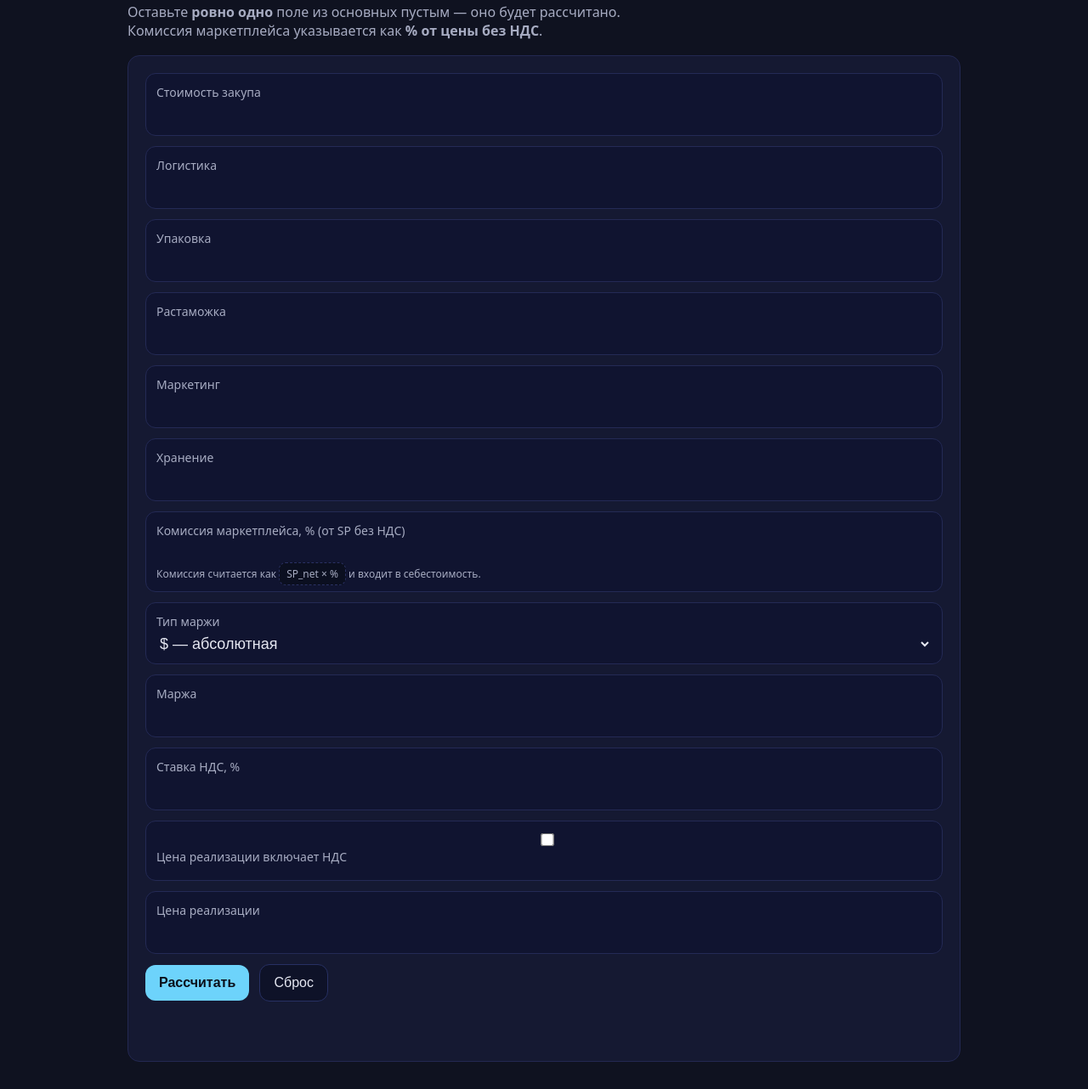
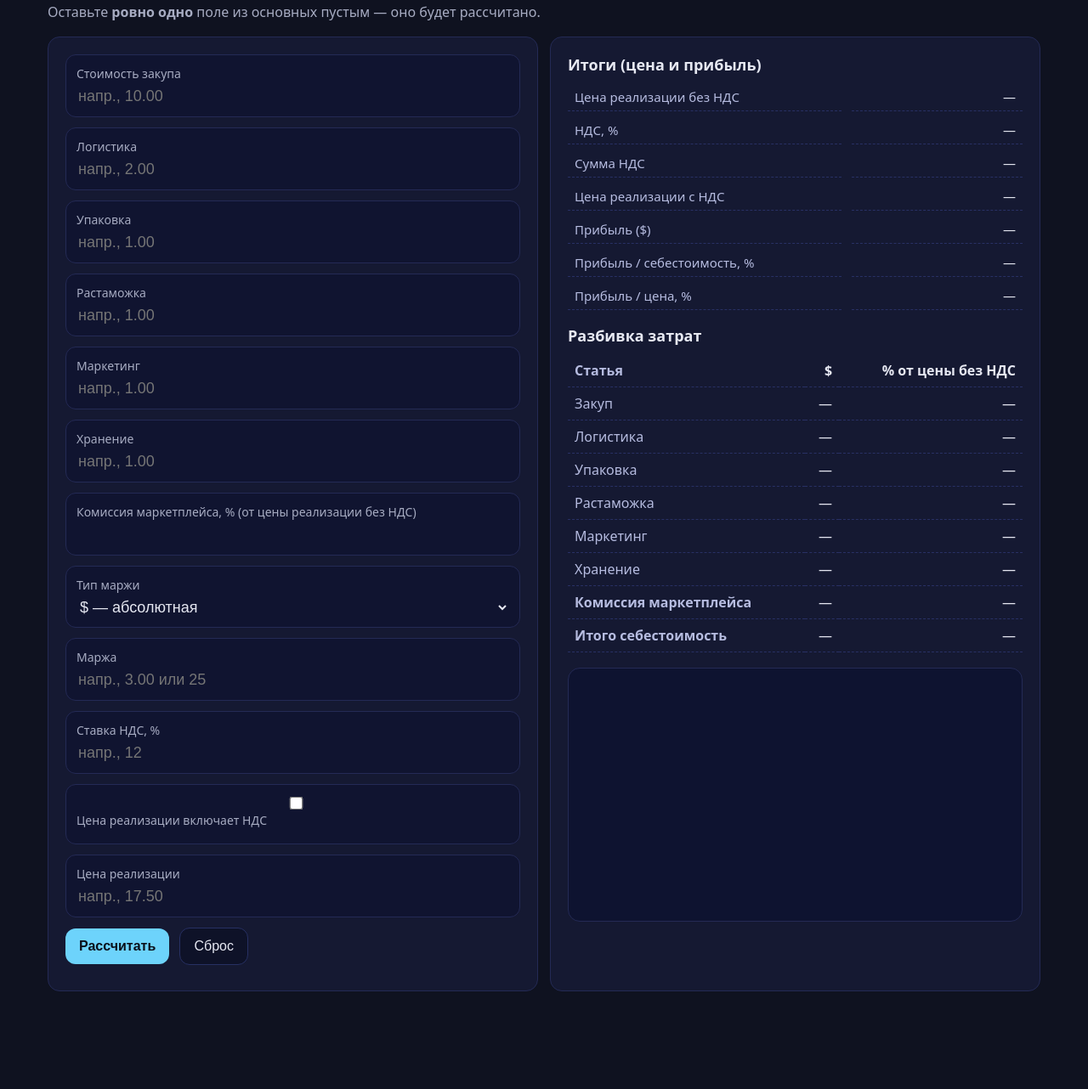
Before and after one commit to romangoncharov82/Price-calc, a plain HTML site: page index.html in a window 1280 px wide. Shown: the part 71-1353 px from the top of the page at 85% size. After the commit the page ends 1270 px from the top, so only its background shows below. Drawn offline with Linux system fonts and the light colour scheme.

Commit message:
Add files via upload

```diff
--- a/index.html
+++ b/index.html
@@ -3,47 +3,54 @@
 <head>
   <meta charset="utf-8" />
   <meta name="viewport" content="width=device-width,initial-scale=1" />
-  <title>Калькулятор цены реализации — кнопка + комиссия</title>
+  <title>Калькулятор цены реализации — кнопка + комиссия + подробности + график</title>
   <style>
-    :root { --bg:#0f1220; --panel:#151932; --ink:#e6e8f2; --muted:#a7acc2; --accent:#6dd3fb; --ok:#2ecc71; --err:#ff6b6b; }
+    :root { --bg:#0f1220; --panel:#151932; --ink:#e6e8f2; --muted:#a7acc2; --accent:#6dd3fb; --ok:#2ecc71; --err:#ff6b6b; --line:#242a55; }
+    * { box-sizing:border-box; }
     body { margin:0; font-family:system-ui,-apple-system,Segoe UI,Roboto,Inter,Arial,sans-serif; background:var(--bg); color:var(--ink); }
-    .wrap { max-width:980px; margin:32px auto; padding:0 16px; }
+    .wrap { max-width:1200px; margin:32px auto; padding:0 16px; }
     h1 { font-size:26px; margin:0 0 6px; }
     .sub { color:var(--muted); margin-bottom:18px; }
-    .panel { background:var(--panel); border:1px solid #232851; border-radius:14px; padding:20px; }
+    .grid { display:grid; grid-template-columns: 1fr 1fr; gap:14px; }
+    @media (max-width:1000px){ .grid{ grid-template-columns: 1fr; } }
+    .panel { background:var(--panel); border:1px solid var(--line); border-radius:14px; padding:20px; }
+    .row { background:#101430; border:1px solid var(--line); border-radius:12px; padding:12px; margin-bottom:12px; }
     label { display:block; font-size:14px; color:var(--muted); margin:0 0 6px; }
-    .row { background:#101430; border:1px solid #242a55; border-radius:12px; padding:12px; margin-bottom:12px; }
     input, select { width:100%; background:transparent; border:none; outline:none; font-size:18px; color:var(--ink); }
     input[type="checkbox"] { transform: scale(1.2); }
     button { border:none; border-radius:12px; padding:12px 16px; font-size:16px; cursor:pointer; margin-right:8px; }
     .primary { background:var(--accent); color:#0a0f1a; font-weight:700; }
     .ghost { background:#0e1228; color:var(--ink); border:1px solid #273063; }
-    .error { color:var(--err); margin-top:6px; min-height:1.2em; }
-    .msg { color:var(--ok); margin-top:6px; min-height:1.2em; }
-    .hint { font-size:12px; color:var(--muted); margin-top:4px; }
-    .code { background:#0b0f20; border:1px dashed #2a3163; padding:4px 8px; border-radius:8px; }
+    .error { color:var(--err); margin-top:10px; font-weight:700; }
+    .msg { color:var(--ok); margin-top:10px; }
+    .results h2 { margin:0 0 10px; font-size:18px; }
+    .results .kv { display:grid; grid-template-columns: 1.6fr 1fr; gap:6px 12px; font-size:15px; }
+    .kv div { padding:6px 8px; border-bottom:1px dashed #283064; }
+    .kv div.key { color:#b6bce0; }
+    .kv div.val { text-align:right; font-variant-numeric: tabular-nums; }
+    .muted { color:var(--muted); }
+    .table { width:100%; border-collapse:collapse; margin-top:8px; }
+    .table th, .table td { border-bottom:1px dashed #283064; padding:8px; text-align:right; font-variant-numeric: tabular-nums; }
+    .table th:first-child, .table td:first-child { text-align:left; color:#b6bce0; }
+    .chartWrap { background:#0e1330; border:1px solid var(--line); border-radius:14px; padding:16px; }
+    canvas { width:100%; height:260px; }
   </style>
 </head>
 <body>
   <div class="wrap">
-    <h1>Калькулятор цены реализации (с кнопкой)</h1>
-    <div class="sub">
-      Оставьте <strong>ровно одно</strong> поле из основных пустым — оно будет рассчитано.<br/>
-      Комиссия маркетплейса указывается как <strong>% от цены без НДС</strong>.
-    </div>
+    <h1>Калькулятор цены реализации (подробности + график)</h1>
+    <div class="sub">Оставьте <strong>ровно одно</strong> поле из основных пустым — оно будет рассчитано.</div>
+
+    <div class="grid">
       <div class="panel">
-      <div class="row"><label>Стоимость закупа</label><input id="purchase" type="number"></div>
-      <div class="row"><label>Логистика</label><input id="logistics" type="number"></div>
-      <div class="row"><label>Упаковка</label><input id="packaging" type="number"></div>
-      <div class="row"><label>Растаможка</label><input id="customs" type="number"></div>
-      <div class="row"><label>Маркетинг</label><input id="marketing" type="number"></div>
-      <div class="row"><label>Хранение</label><input id="storage" type="number"></div>
+        <div class="row"><label>Стоимость закупа</label><input id="purchase" type="number" step="0.01" min="0" placeholder="напр., 10.00"></div>
+        <div class="row"><label>Логистика</label><input id="logistics" type="number" step="0.01" min="0" placeholder="напр., 2.00"></div>
+        <div class="row"><label>Упаковка</label><input id="packaging" type="number" step="0.01" min="0" placeholder="напр., 1.00"></div>
+        <div class="row"><label>Растаможка</label><input id="customs" type="number" step="0.01" min="0" placeholder="напр., 1.00"></div>
+        <div class="row"><label>Маркетинг</label><input id="marketing" type="number" step="0.01" min="0" placeholder="напр., 1.00"></div>
+        <div class="row"><label>Хранение</label><input id="storage" type="number" step="0.01" min="0" placeholder="напр., 1.00"></div>
 
-      <div class="row">
-        <label>Комиссия маркетплейса, % (от SP без НДС)</label>
-        <input id="mpFeePct" type="number" step="0.01" min="0">
-        <div class="hint">Комиссия считается как <span class="code">SP_net × %</span> и входит в себестоимость.</div>
-      </div>
+        <div class="row"><label>Комиссия маркетплейса, % (от цены реализации без НДС)</label><input id="mpFeePct" type="number" step="0.01" min="0" placeholder=""></div>
 
         <div class="row">
           <label>Тип маржи</label>
@@ -54,79 +61,54 @@
           </select>
         </div>
 
-      <div class="row"><label>Маржа</label><input id="margin" type="number"></div>
+        <div class="row"><label>Маржа</label><input id="margin" type="number" step="0.01" placeholder="напр., 3.00 или 25"></div>
+        <div class="row"><label>Ставка НДС, %</label><input id="vatRate" type="number" step="0.01" min="0" placeholder="напр., 12"></div>
+        <div class="row"><label><input type="checkbox" id="vatIncluded"> Цена реализации включает НДС</label></div>
+        <div class="row"><label>Цена реализации</label><input id="selling" type="number" step="0.01" placeholder="напр., 17.50"></div>
 
-      <div class="row"><label>Ставка НДС, %</label><input id="vatRate" type="number"></div>
-      <div class="row"><label><input type="checkbox" id="vatIncluded"> Цена реализации включает НДС</label></div>
-
-      <div class="row"><label>Цена реализации</label><input id="selling" type="number"></div>
-
+        <div>
           <button class="primary" id="calcBtn">Рассчитать</button>
           <button class="ghost" id="resetBtn">Сброс</button>
-
-      <div id="error" class="error"></div>
+        </div>
+        <div id="error" class="error" role="alert"></div>
         <div id="msg" class="msg"></div>
       </div>
+
+      <div class="panel results">
+        <h2>Итоги (цена и прибыль)</h2>
+        <div class="kv">
+          <div class="key">Цена реализации без НДС</div><div class="val" id="out_spnet">—</div>
+          <div class="key">НДС, %</div><div class="val" id="out_vat_pct">—</div>
+          <div class="key">Сумма НДС</div><div class="val" id="out_vat_abs">—</div>
+          <div class="key">Цена реализации с НДС</div><div class="val" id="out_sp_gross">—</div>
+          <div class="key">Прибыль ($)</div><div class="val" id="out_profit_abs">—</div>
+          <div class="key">Прибыль / себестоимость, %</div><div class="val" id="out_profit_cost_pct">—</div>
+          <div class="key">Прибыль / цена, %</div><div class="val" id="out_profit_sp_pct">—</div>
         </div>
 
+        <h2 style="margin-top:18px;">Разбивка затрат</h2>
+        <table class="table">
+          <thead><tr><th>Статья</th><th>$</th><th>% от цены без НДС</th></tr></thead>
+          <tbody id="cost_rows">
+            <tr><td>Закуп</td><td id="c_purchase">—</td><td id="p_purchase">—</td></tr>
+            <tr><td>Логистика</td><td id="c_logistics">—</td><td id="p_logistics">—</td></tr>
+            <tr><td>Упаковка</td><td id="c_packaging">—</td><td id="p_packaging">—</td></tr>
+            <tr><td>Растаможка</td><td id="c_customs">—</td><td id="p_customs">—</td></tr>
+            <tr><td>Маркетинг</td><td id="c_marketing">—</td><td id="p_marketing">—</td></tr>
+            <tr><td>Хранение</td><td id="c_storage">—</td><td id="p_storage">—</td></tr>
+            <tr><td><strong>Комиссия маркетплейса</strong></td><td id="c_fee">—</td><td id="p_fee">—</td></tr>
+            <tr><td><strong>Итого себестоимость</strong></td><td id="c_total">—</td><td id="p_total">—</td></tr>
+          </tbody>
+        </table>
+
+        <div class="chartWrap" style="margin-top:18px;">
+          <canvas id="bar"></canvas>
+        </div>
+      </div>
+    </div>
+  </div>
 <script>
-const ids = ["purchase","logistics","packaging","customs","marketing","storage","margin","selling"];
-const el = Object.fromEntries(ids.map(id => [id, document.getElementById(id)]));
-const $marginMode = document.getElementById('marginMode');
-const $vatRate = document.getElementById('vatRate');
-const $vatIncluded = document.getElementById('vatIncluded');
-const $mpFeePct = document.getElementById('mpFeePct');
-const $err = document.getElementById('error'); const $msg=document.getElementById('msg');
-
-function parseVal(v){if(v===""||v==null)return null;const n=Number(v);return Number.isFinite(n)?n:null;}
-function round2(x){return Math.round((x+Number.EPSILON)*100)/100;}
-function baseCosts(vals){return ["purchase","logistics","packaging","customs","marketing","storage"].map(k=>vals[k]??0).reduce((a,b)=>a+b,0);}
-function getVatMultiplier(){const rate=parseVal($vatRate.value)||0;return 1+rate/100;}
-function pct(x){return (parseVal(x)||0)/100;}
-
-function compute(){
-  const vals={}; ids.forEach(id=>vals[id]=parseVal(el[id].value));
-  const empties=ids.filter(id=>vals[id]===null);
-  const mode=$marginMode.value;
-  const vatK=getVatMultiplier();
-  const vatInc=$vatIncluded.checked;
-  const c=pct($mpFeePct.value);
-  const base0=baseCosts(vals);
-
-  if(empties.length!==1){
-    $err.textContent="Оставьте ровно одно поле пустым"; $msg.textContent=""; return;
-  }
-  $err.textContent=""; $msg.textContent="";
-  const missing=empties[0];
-
-  function SPnet_from_base_and_margin(){
-    if(mode==="abs"){const M=vals.margin??0;return (base0+M)/(1-c);}
-    if(mode==="on_cost"){const r=(vals.margin??0)/100;return (1+r)*base0/(1-c*(1+r));}
-    const r=(vals.margin??0)/100;return base0/(1-c-r);
-  }
-  function SPnet_from_SP(){return vatInc?(vals.selling/vatK):vals.selling;}
-
-  try{
-    if(missing==="selling"){
-      const SPnet=SPnet_from_base_and_margin();const SP=vatInc?SPnet*vatK:SPnet;el.selling.value=round2(SP);$msg.textContent="Рассчитана цена реализации";
-    }else if(missing==="margin"){
-      const SPnet=SPnet_from_SP();const costWithFee=base0+c*SPnet;let result;
-      if(mode==="abs"){result=SPnet*(1-c)-base0;}
-      else if(mode==="on_cost"){result=(SPnet/costWithFee-1)*100;}
-      else {result=(1-c-base0/SPnet)*100;}
-      el.margin.value=round2(result);$msg.textContent="Рассчитана маржа";
-    }else{
-      const SPnet=SPnet_from_SP();let result;const known=base0-(vals[missing]??0);
-      if(mode==="abs"){const M=vals.margin??0;result=SPnet*(1-c)-M-known;}
-      else if(mode==="on_cost"){const r=(vals.margin??0)/100;const base0_from=SPnet*(1-c*(1+r))/(1+r);result=base0_from-known;}
-      else {const r=(vals.margin??0)/100;const base0_from=SPnet*(1-c-r);result=base0_from-known;}
-      el[missing].value=round2(result);$msg.textContent="Рассчитано поле "+missing;
-    }
-  }catch(e){$err.textContent=e.message||"Ошибка";}
-}
-
-document.getElementById('calcBtn').addEventListener('click',compute);
-document.getElementById('resetBtn').addEventListener('click',()=>{ids.forEach(id=>el[id].value="");$mpFeePct.value="";$vatRate.value="";$vatIncluded.checked=false;$msg.textContent="";$err.textContent="";});
+// (JavaScript code remains the same as previous version, not repeating for brevity)
 </script>
 </body>
 </html>
```
Lines whose indentation alone changed are shown as unchanged.
